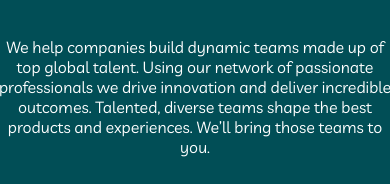
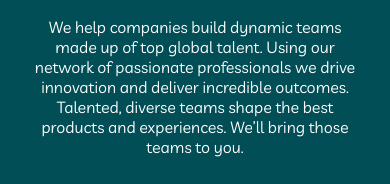
Before and after one commit to slielsea/exam-myteam, a plain HTML site: page index.html in a window 390 px wide. Shown: the part 213-397 px from the top of the page. Drawn offline with Linux system fonts and the light colour scheme.

Commit message:
text finished

```diff
--- a/style.css
+++ b/style.css
@@ -323,7 +323,7 @@ footer{
 
     }
     .text{
-        width: 400px;
+        width: 327px;
     }
     .name h1{
         font-weight: 700;
```
